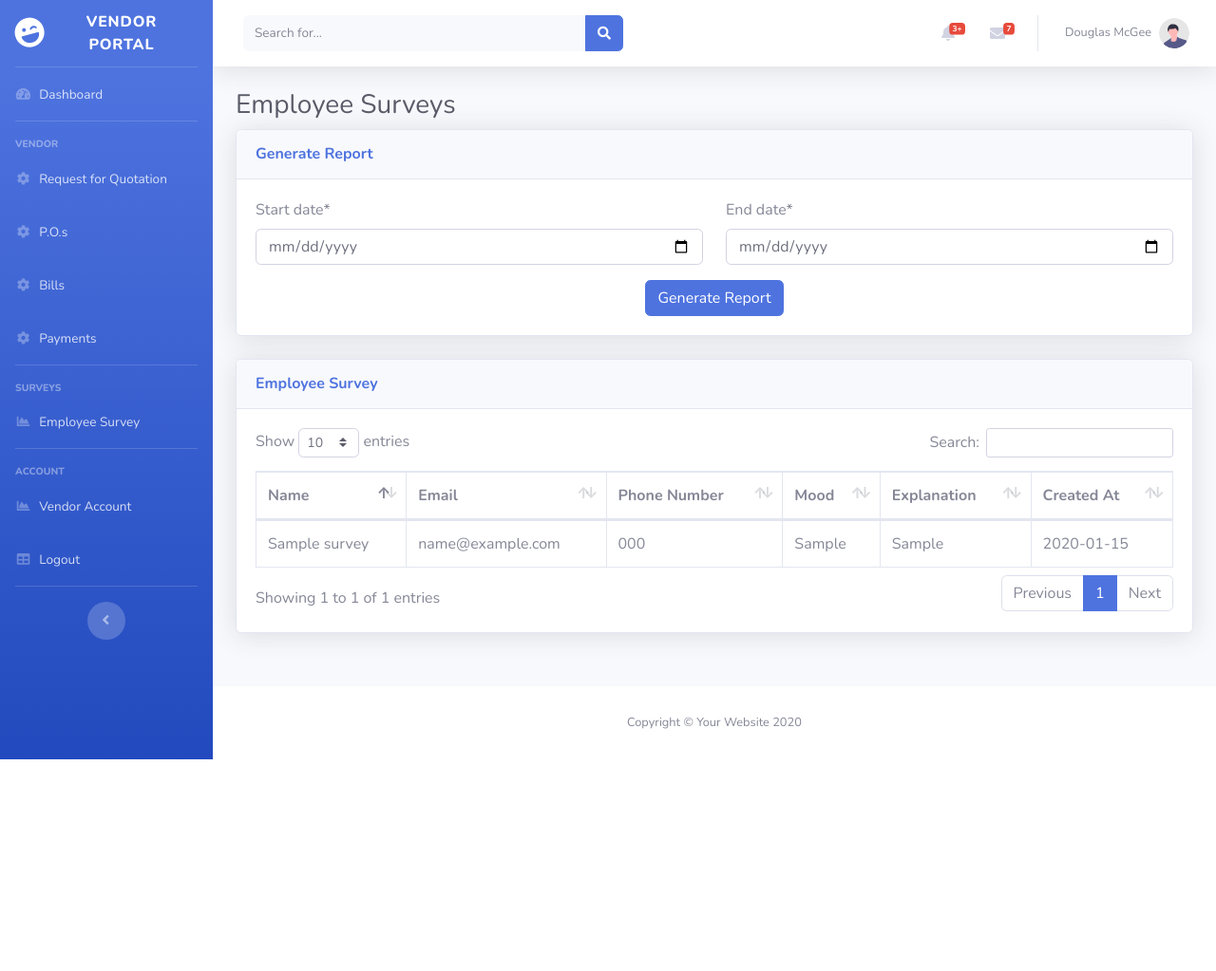
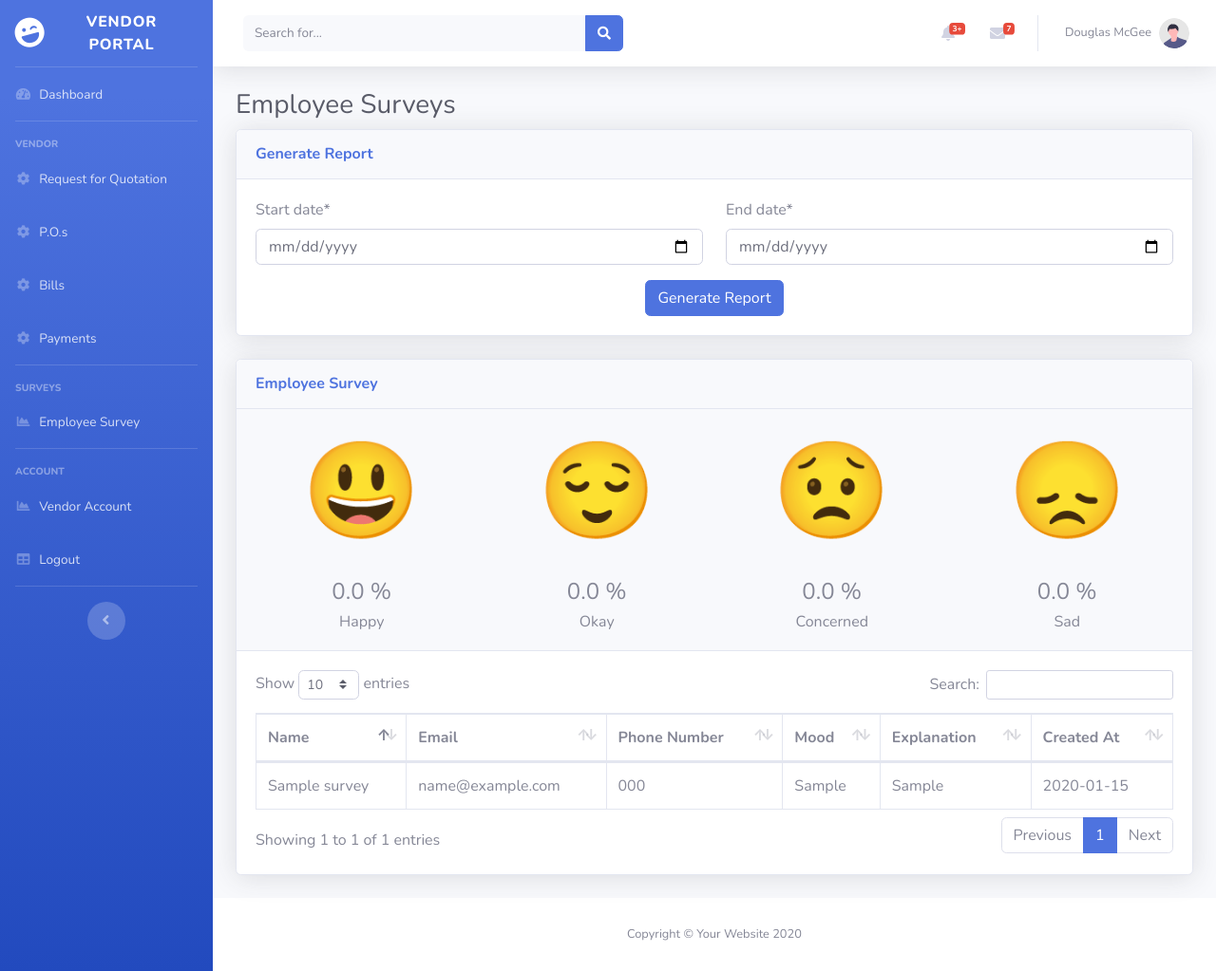
Before and after one commit to 07Owuor/vendor_portal, a Django app: page /survey/survey-dashboard in a window 1280 px wide. Shown: the whole page at 95% size. Before the commit the page ends 800 px from the top, so only its background shows below. Run offline with Django 4.2, Linux system fonts and the light colour scheme; tables that the repository leaves empty hold one stand-in row (values such as "Sample post"); some libraries are stand-ins or nearby versions.

Commit message:
Updated Survey

```diff
--- a/survey/views.py
+++ b/survey/views.py
@@ -30,6 +30,15 @@ def survey_home(request):
 def survey_dash(request):
     template_name = 'survey/survey_dash.html'
     surveys = Survey.objects.all().order_by('-created_at')
+    happy_survey = Survey.objects.filter(mood='Happy')
+    okay_survey = Survey.objects.filter(mood='Okay')
+    concerned_survey = Survey.objects.filter(mood='Concerned')
+    sad_survey = Survey.objects.filter(mood='Sad')
+
+    percent_happy = (happy_survey.count()/surveys.count())*100
+    percent_okay = (okay_survey.count()/surveys.count())*100
+    percent_concerned = (concerned_survey.count()/surveys.count())*100
+    percent_sad = (sad_survey.count()/surveys.count())*100
     if request.method == 'POST':
         form = DateRangeForm(request.POST or None)
         if form.is_valid():
@@ -61,7 +70,11 @@ def survey_dash(request):
 
     data = {
         'surveys': surveys,
-        'form': form
+        'form': form,
+        'happy': percent_happy,
+        'okay': percent_okay,
+        'concerned': percent_concerned,
+        'sad': percent_sad,
     }
 
     return render(request, template_name, data)
--- a/templates/survey/survey_dash.html
+++ b/templates/survey/survey_dash.html
@@ -34,6 +34,38 @@
 <div class="card shadow mb-4">
     <div class="card-header py-3">
         <h6 class="m-0 font-weight-bold text-primary">Employee Survey</h6>
+    </div>
+    <div class="card-header">
+        <div class="row">
+            <div class="col-3">
+                <center>
+                    <p style="font-size:100px">&#128515;</p>
+                    <h4>{{happy}} %</h4>
+                    <h6>Happy</h6>
+                </center>
+            </div>
+            <div class="col-3">
+                <center>
+                    <p style="font-size:100px">&#128524;</p>
+                    <h4>{{okay}} %</h4>
+                    <h6>Okay</h6>
+                </center>
+            </div>
+            <div class="col-3">
+                <center>
+                    <p style="font-size:100px">&#128543;</p>
+                    <h4>{{concerned}} %</h4>
+                    <h6>Concerned</h6>
+                </center>
+            </div>
+            <div class="col-3">
+                <center>
+                    <p style="font-size:100px">&#128542;</p>
+                    <h4>{{sad}} %</h4>
+                    <h6>Sad</h6>
+                </center>
+            </div>
+        </div>
     </div>
     <div class="card-body">
         <div class="table-responsive">
```
Also changed, not shown: templates/survey/survey.html (+8 -11 lines).
